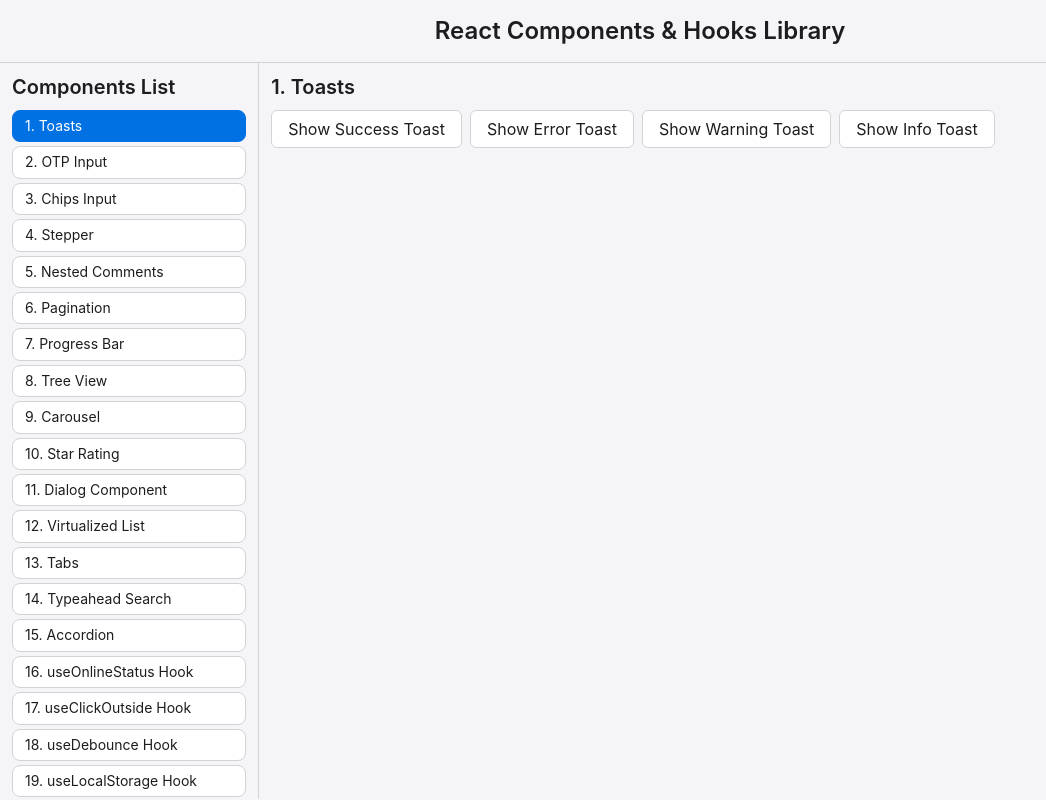
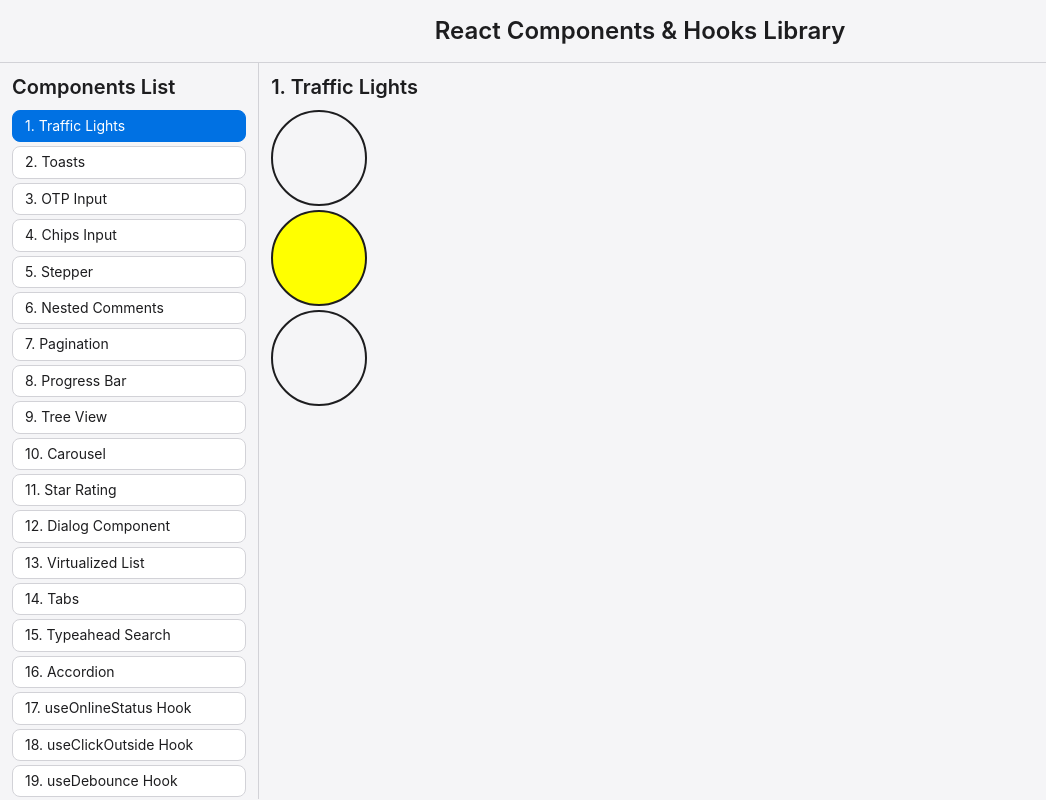
Before and after one commit to VasuGarg07/react-library, a React (Vite) app: page / in a window 1280 px wide. Shown: the whole page, without its empty margins (0-1046 px from the left). Built offline with nearby package versions, Linux system fonts and the light colour scheme.

Commit message:
Traffic Light

```diff
--- a/src/ComponentsList.jsx
+++ b/src/ComponentsList.jsx
@@ -20,8 +20,10 @@ import ChipsInput from "./components/ChipsInput";
 import OtpInput from "./components/OtpInput";
 import ToastDemo from "./demos/ToastDemo";
 import ToastProvider from "./components/ToastsProvider";
+import TrafficLight from "./demos/TrafficLight";
 
 const APPS_LIST = [
+    { name: "Traffic Lights", component: <TrafficLight /> },
     { name: "Toasts", component: <ToastProvider>
         <ToastDemo />
     </ToastProvider> },
--- /dev/null
+++ b/src/components/TrafficLightCircle.jsx
@@ -0,0 +1,23 @@
+import React, { useEffect } from 'react'
+
+const TrafficLightCircle = ({ color, duration, isOn, nextLight, setActive }) => {
+
+    useEffect(() => {
+        if (!isOn) return;
+        const timer = setTimeout(() => setActive(nextLight), duration);
+        return () => clearTimeout(timer);
+    }, [isOn]);
+
+    return (
+        <div style={{
+            width: "6rem",
+            height: "6rem",
+            background: isOn ? color : "transparent",
+            border: "2px solid",
+            borderRadius: "50%",
+            marginBottom: 4
+        }} />
+    )
+}
+
+export default TrafficLightCircle
--- /dev/null
+++ b/src/demos/TrafficLight.jsx
@@ -0,0 +1,29 @@
+import React, { useState } from 'react';
+import TrafficLightCircle from '../components/TrafficLightCircle';
+
+const TrafficLightConfig = {
+    red: { duration: 5000, next: "yellow" },
+    yellow: { duration: 2000, next: "green" },
+    green: { duration: 3000, next: "red" },
+}
+
+const TrafficLight = () => {
+    const [active, setActive] = useState("red");
+
+    return (
+        <>
+            {Object.keys(TrafficLightConfig).map(key => (
+                <TrafficLightCircle
+                    key={key}
+                    color={key}
+                    duration={TrafficLightConfig[key].duration}
+                    nextLight={TrafficLightConfig[key].next}
+                    isOn={key === active}
+                    setActive={setActive}
+                />
+            ))}
+        </>
+    )
+}
+
+export default TrafficLight
```
